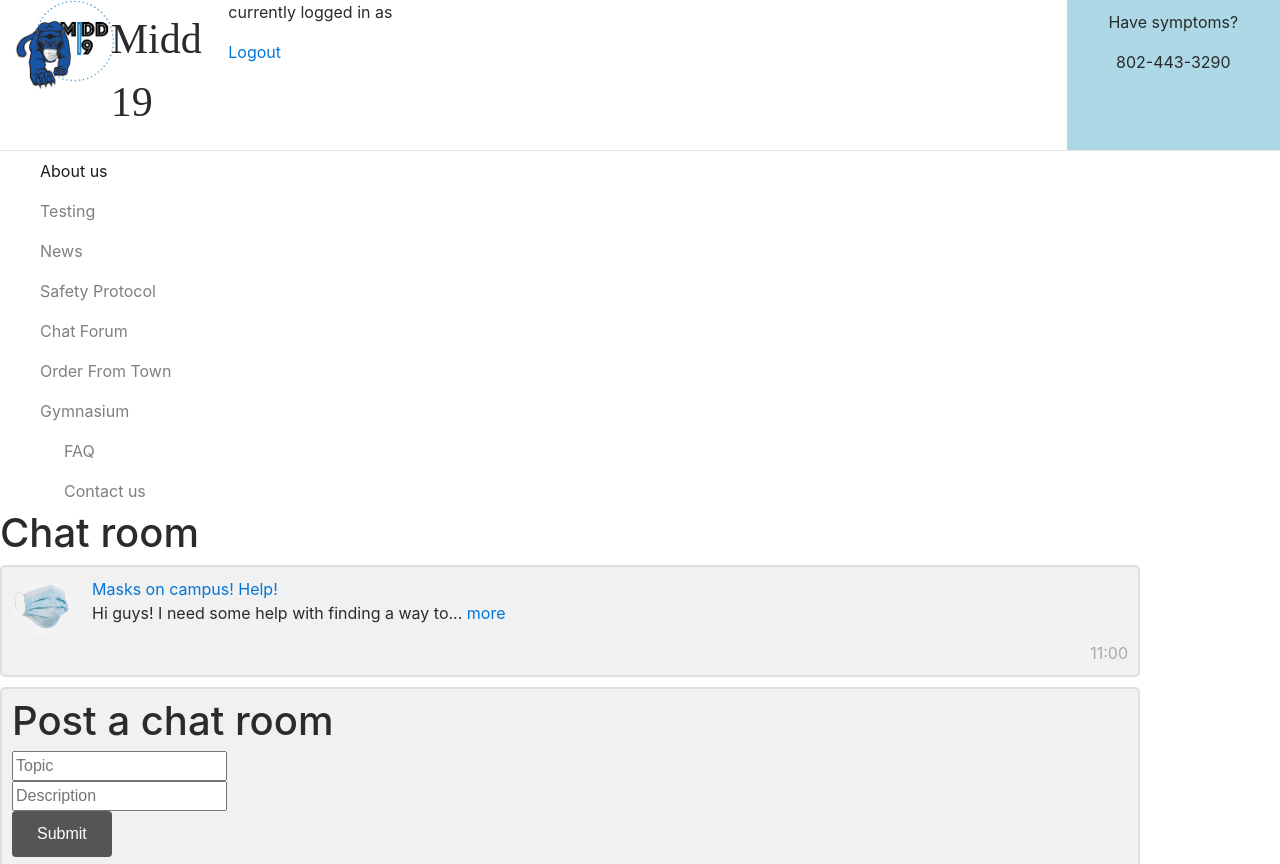
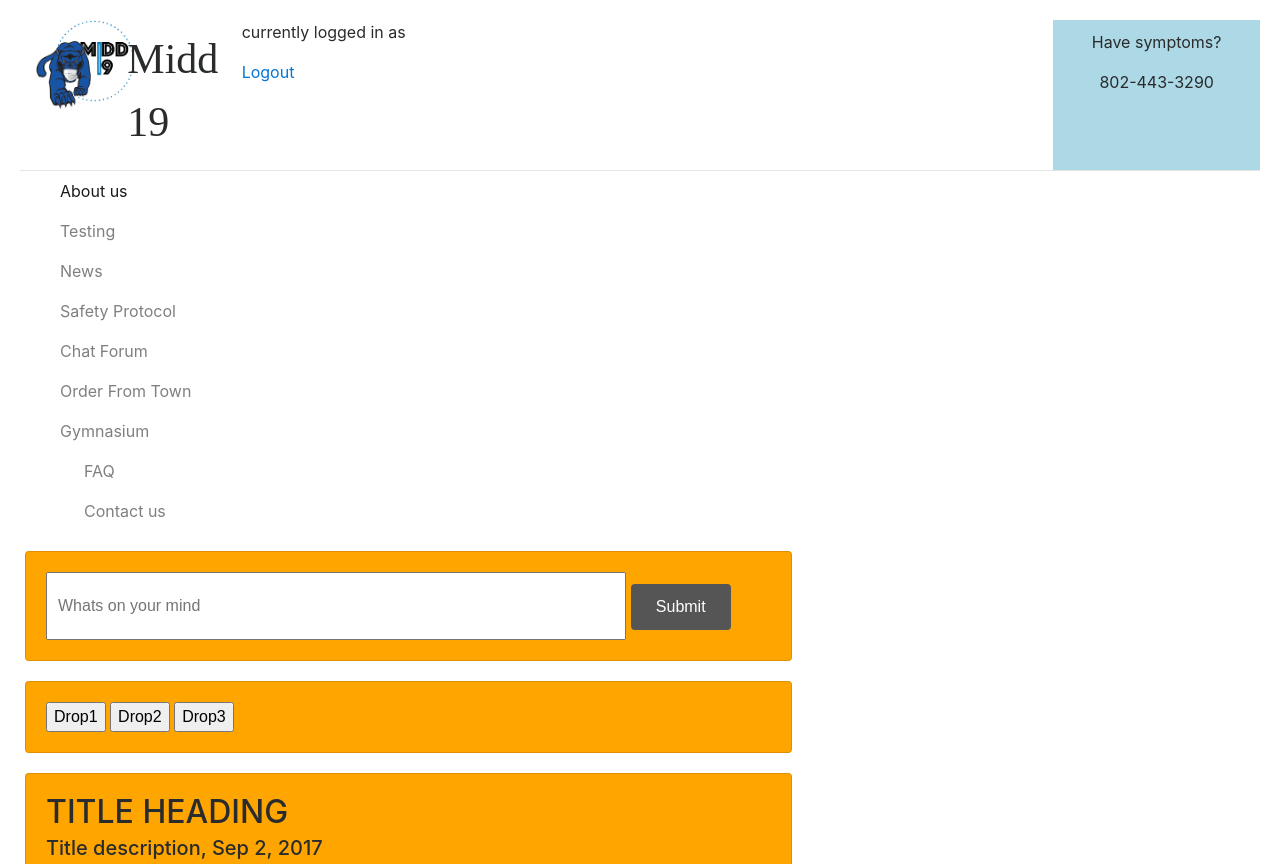
Before and after one commit to nestoreo/SierraNevadaCA-WaterAnalysis, a Django app: page /chatforum in a window 1280 px wide. Shown: the top 864 px of the page. Run offline with Django 3.2, Linux system fonts and the light colour scheme; some libraries are stand-ins or nearby versions.

Commit message:
Formatting chat

```diff
--- a/midd19/templates/midd19/chatforum.html
+++ b/midd19/templates/midd19/chatforum.html
@@ -2,7 +2,102 @@
 {% extends "midd19/layout.html" %}
 {% load static %}
 {% block body %}
+<!-- Add icon library -->
+<link rel="stylesheet" href="https://cdnjs.cloudflare.com/ajax/libs/font-awesome/4.7.0/css/font-awesome.min.css">
 
+
+<script>
+function myFunction(x) {
+x.classList.toggle("fa-thumbs-down");
+}
+</script>
+<style>
+
+  /* Create two unequal columns that floats next to each other */
+  /* Left column */
+  .leftcolumn {
+    float:left;
+    width: 62%;
+    padding-left: 20px;
+  }
+
+  /* Right column */
+  .rightcolumn {
+    float: left;
+    width: 35%;
+    padding-left: 20px;
+  }
+
+  /* Add a card effect for articles */
+  .card {
+    background-color: orange;
+    padding: 20px;
+    margin-top: 20px;
+  }
+
+body{
+  padding: 20px;
+}
+
+input{
+  width: 80%;
+  height: auto;
+  padding: 20px 10px;
+}
+
+.fa {
+  font-size: 30px;
+}
+
+.choosecard{
+  float: left;
+}
+
+.peopletop{
+  height: 100%;
+}
+
+/* Footer */
+.footer {
+  background: darkorange;
+  text-align: center;
+  margin-top: 20px;
+}
+
+</style>
+<body>
+
+<div class="row">
+  <div class="leftcolumn">
+
+    <div class="card">
+      <form>
+        <input type="text" placeholder="Whats on your mind">
+        <button class="btn">Submit</button>
+      </form>
+    </div>
+
+        <div class="card">
+          <div class="choosecard">
+        <button>Drop1</button>
+        <button>Drop2</button>
+        <button>Drop3</button>
+        </div>
+      </div>
+
+
+
+    <div class="card">
+      <h2>TITLE HEADING</h2>
+      <h5>Title description, Sep 2, 2017</h5>
+        <img class="peopletop" src="{% static "images/rain.gif" %}" >
+      <p>Some text..</p>
+      <!-- Use an element to toggle between a like/dislike icon -->
+      <i onclick="myFunction(this)" class="fa fa-thumbs-up"></i>
+    </div>
+
+<<<<<<< HEAD
+=======
 <table>
 <h1>Chat room</h1>
   <div class="container">
@@ -12,19 +107,30 @@
           Hi guys! I need some help with finding a way to... <a href="#">more</a>
         </p>
         <span class="time-right">11:00</span>
+>>>>>>> b60f591d92f2560d7897529be63699b02b9baed8
   </div>
 
-        <div class="container">
-            <div class="chatforms">
-              <h1>Post a chat room</h1>
-              <form class="form">
-                <input type="text" placeholder="Topic">
-              </form>
-              <form class="form">
-                <input type="text" placeholder="Description">
-              </form><br>
-              <button class="btn">Submit</button>
-            </div>
-          </div>
-</table>
+  <div class="rightcolumn">
+
+    <div class="card">
+      <h2>Popular Members</h2>
+      <div class="fakeimg" style="height:100px;">
+        <img class="peopletop" src="{% static "images/elder.gif" %}" >
+      </div>
+      <p>Old but kul!...</p>
+    </div>
+    <div class="card">
+      <h3>Popular Posts</h3>
+      <div class="fakeimg">Image</div><br>
+      <div class="fakeimg">Image</div><br>
+      <div class="fakeimg">Image</div>
+    </div>
+</div>
+</div>
+
+<div class="footer">
+    <p>Footer</p>
+</div>
+
+<body>
 {% endblock %}
```
